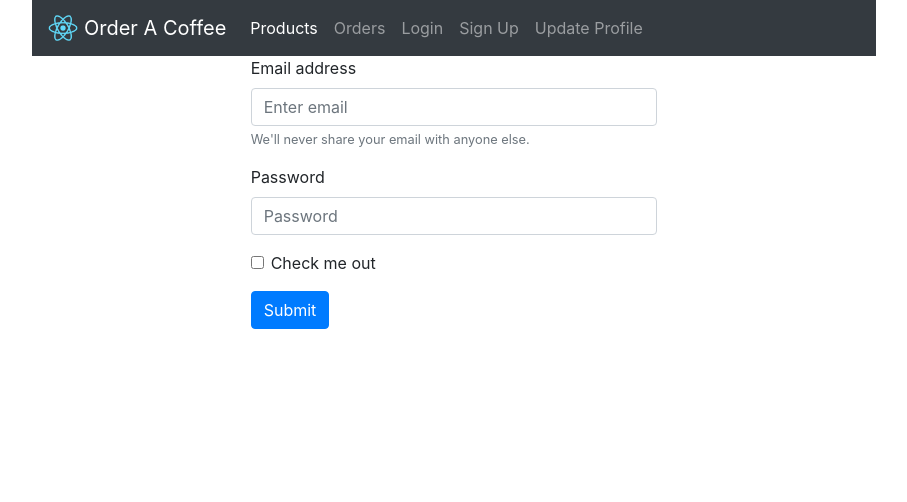
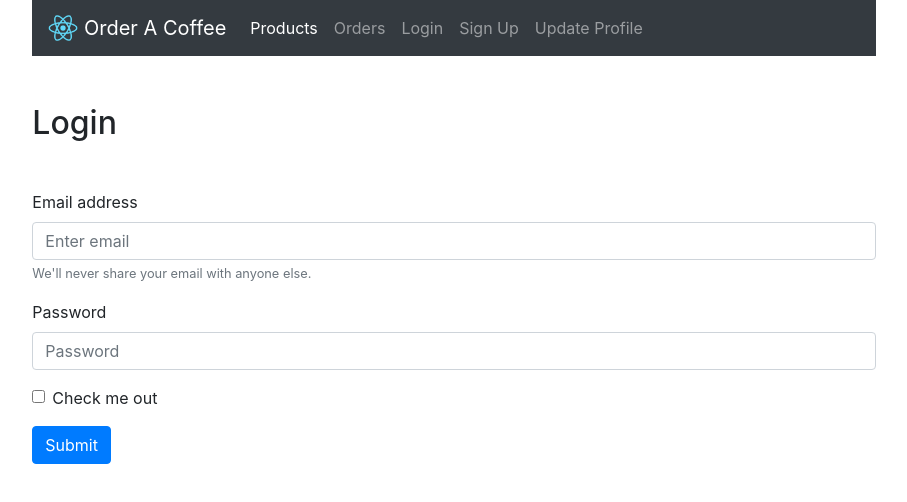
Before and after one commit to domsviado/coffee-project, a React (Create React App) app: page /login in a window 1280 px wide. Shown: the top 502 px of the page, without its empty margins (186-1093 px from the left). Built offline with nearby package versions, Linux system fonts and the light colour scheme.

Commit message:
add labels each pages

```diff
--- a/src/routes/home/index.js
+++ b/src/routes/home/index.js
@@ -1,9 +1,14 @@
 import React from 'react'
 import Product from './product'
+import {Container} from "react-bootstrap";
 
 function Home() {
     return (
-        <Product/>
+        <Container>
+            <h2 className="mt-5 mb-5">Product List</h2>
+            <Product/>
+        </Container>
+
     )
 }
 
--- a/src/routes/login/index.js
+++ b/src/routes/login/index.js
@@ -1,33 +1,28 @@
 import React from 'react'
-import {Form, Button, Row, Col} from 'react-bootstrap'
+import {Form, Button, Row} from 'react-bootstrap'
 
-export function Login () {
+export function Login() {
     return (
-        <Row>
-            <Col lg={3}/>
-            <Col lg={6}>
         <Form>
+            <h2 className="mt-5 mb-5">Login</h2>
             <Form.Group controlId="formBasicEmail">
                 <Form.Label>Email address</Form.Label>
-                        <Form.Control type="email" placeholder="Enter email" />
+                <Form.Control type="email" placeholder="Enter email"/>
                 <Form.Text className="text-muted">
                     We'll never share your email with anyone else.
                 </Form.Text>
             </Form.Group>
             <Form.Group controlId="formBasicPassword">
                 <Form.Label>Password</Form.Label>
-                        <Form.Control type="password" placeholder="Password" />
+                <Form.Control type="password" placeholder="Password"/>
             </Form.Group>
             <Form.Group controlId="formBasicCheckbox">
-                        <Form.Check type="checkbox" label="Check me out" />
+                <Form.Check type="checkbox" label="Check me out"/>
             </Form.Group>
             <Button variant="primary" type="submit">
                 Submit
             </Button>
         </Form>
-            </Col>
-            <Col lg={3}/>
-        </Row>
     )
 }
 
--- a/src/routes/orders/index.js
+++ b/src/routes/orders/index.js
@@ -4,6 +4,7 @@ import ProductOrdered from "./product-ordered";
 function Orders () {
     return (
         <ListGroup>
+            <h2 className="mt-5 mb-5">Orders</h2>
             <ProductOrdered/>
             <ProductOrdered/>
             <ProductOrdered/>
```
Lines whose indentation alone changed are shown as unchanged.
